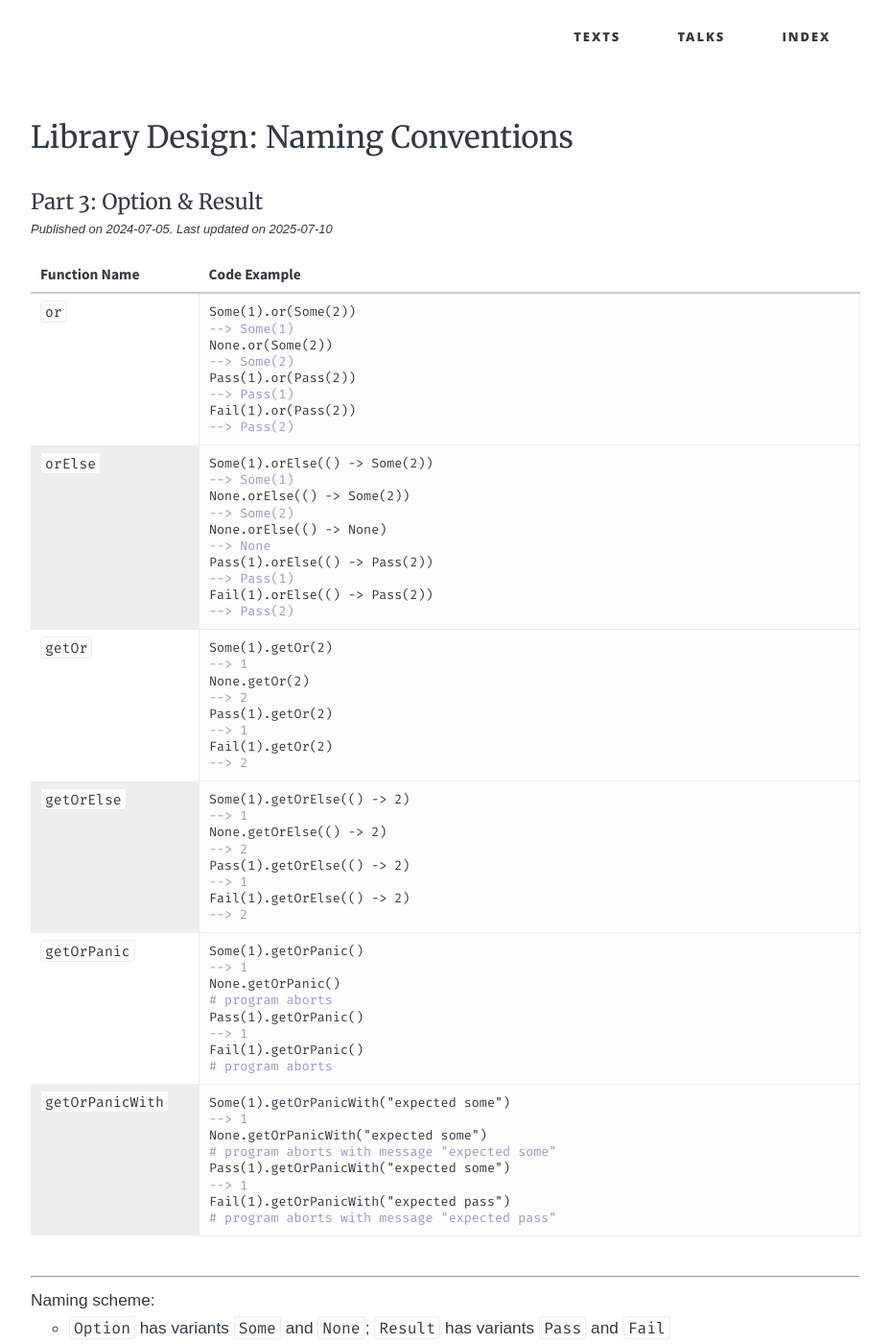
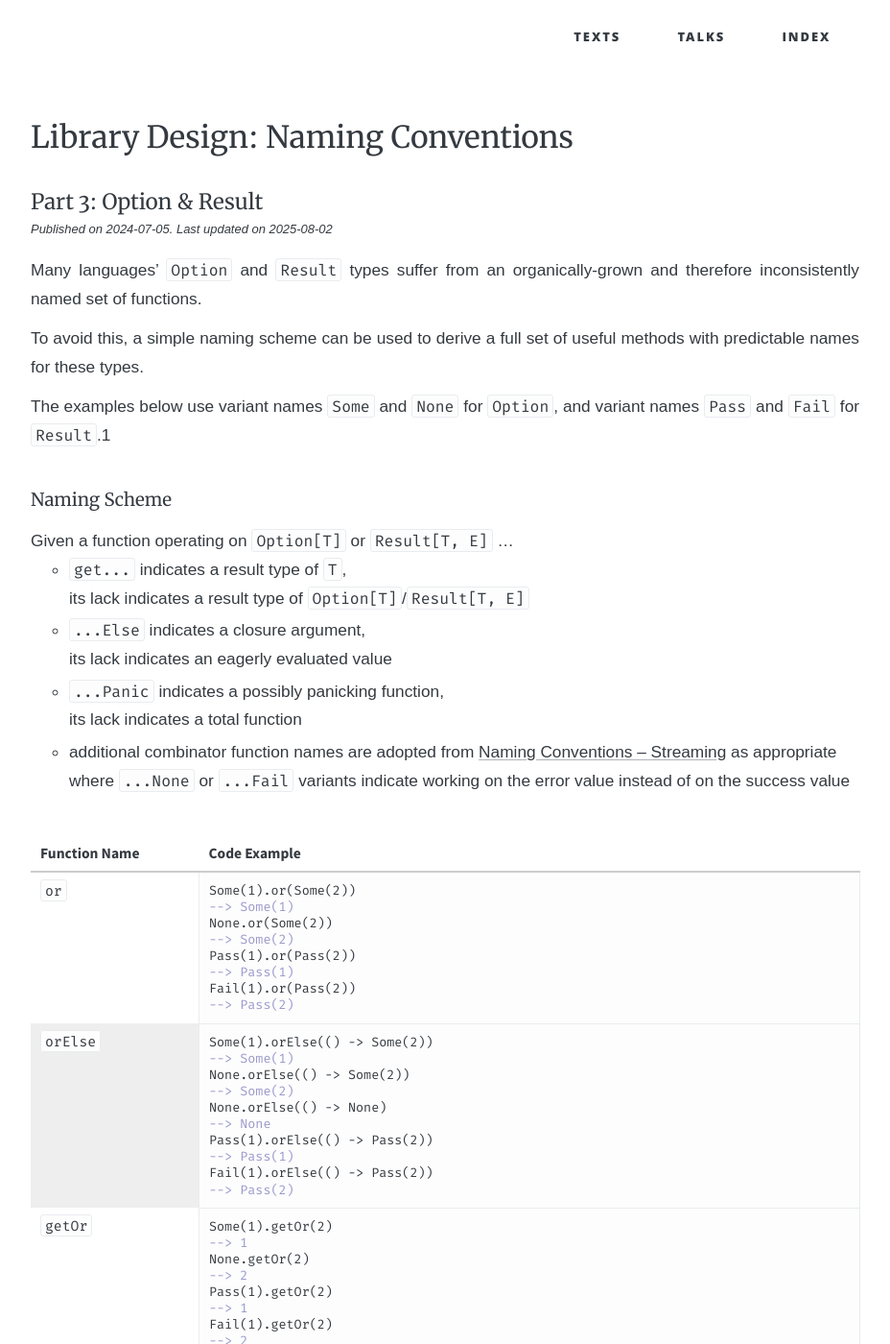
Before and after one commit to soc/soc.me, a Jekyll site: the page built from _languages/naming-conventions-option-and-result.md, in a window 1280 px wide and 1400 px high. Shown: the whole window at 96% size, without its empty margins (176-1104 px from the left). Built offline with Jekyll 4.4.1, drawn with Linux system fonts in a browser that asks for light colours; some web fonts are replaced; some of the changed text lies outside the part shown.

Commit message:
improve "Language Design: Naming Conventions – Options" structure

```diff
--- a/_languages/naming-conventions-option-and-result.md
+++ b/_languages/naming-conventions-option-and-result.md
@@ -1,13 +1,34 @@
 ---
 title:  "Library Design: Naming Conventions – Part 3: Option & Result"
 date:   2024-07-05
-update: 2025-07-10
+update: 2025-08-02
 redirect_from: "/languages/naming-conventions-options"
 page_previous_title: "Naming Conventions – Part 2: Conversion"
 page_previous_url:   "naming-conventions-conversion"
 page_next_title:     "Naming Conventions – Part 4: Lookup"
 page_next_url:       "naming-conventions-lookup"
 ---
+
+Many languages’ `Option` and `Result` types suffer from an organically-grown and therefore inconsistently named set of functions.
+
+To avoid this, a simple naming scheme can be used to derive a full set of useful methods with predictable names for these types.
+
+The examples below use variant names `Some` and `None` for `Option`, and variant names `Pass` and `Fail` for `Result`.[^1]
+
+#### Naming Scheme
+
+Given a function operating on `Option[T]` or `Result[T, E]` ...
+- `get...` indicates a result type of `T`,
+  its lack indicates a result type of `Option[T]`/`Result[T, E]`
+- `...Else` indicates a closure argument,
+  its lack indicates an eagerly evaluated value
+- `...Panic` indicates a possibly panicking function,
+  its lack indicates a total function
+- additional combinator function names are adopted from [Naming Conventions – Streaming](naming-conventions-streaming) as appropriate
+  where `...None` or `...Fail` variants indicate working on the error value instead of on the success value
+
+
+<br/>
 
 <table class="table-medium">
   <thead>
@@ -90,11 +111,5 @@
 
 <br/>
 
----
-
-Naming scheme:
-
-- `Option` has variants `Some` and `None`; `Result` has variants `Pass` and `Fail`
-- `get` indicates going from `Option[T]`/`Result[T]` to `T`
-- `else` indicates a closure argument
-- all panicking methods contain `...Panic`
+[^1]: Having variant names with the same length avoids pointless debates and diverging code style decisions on whether
+      the arms of matches should be lined up or not.
```
